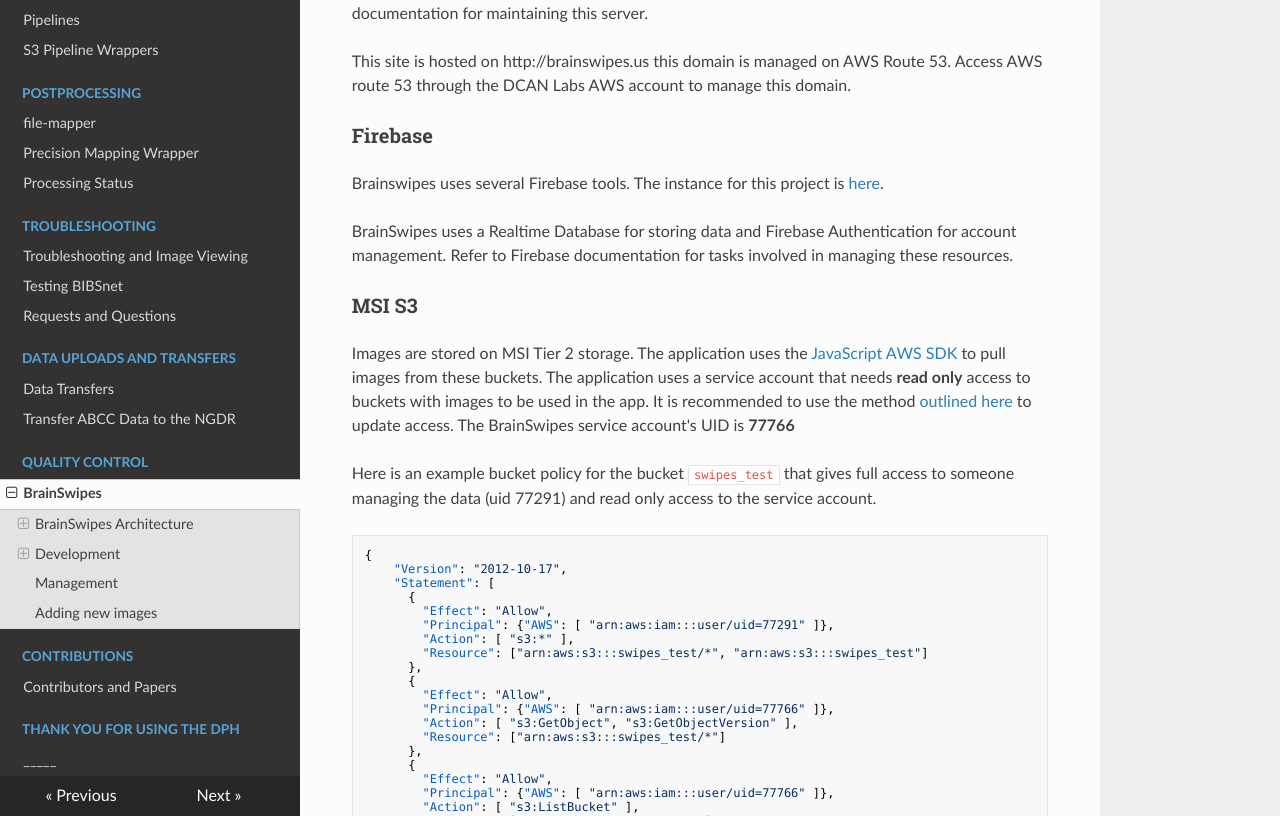
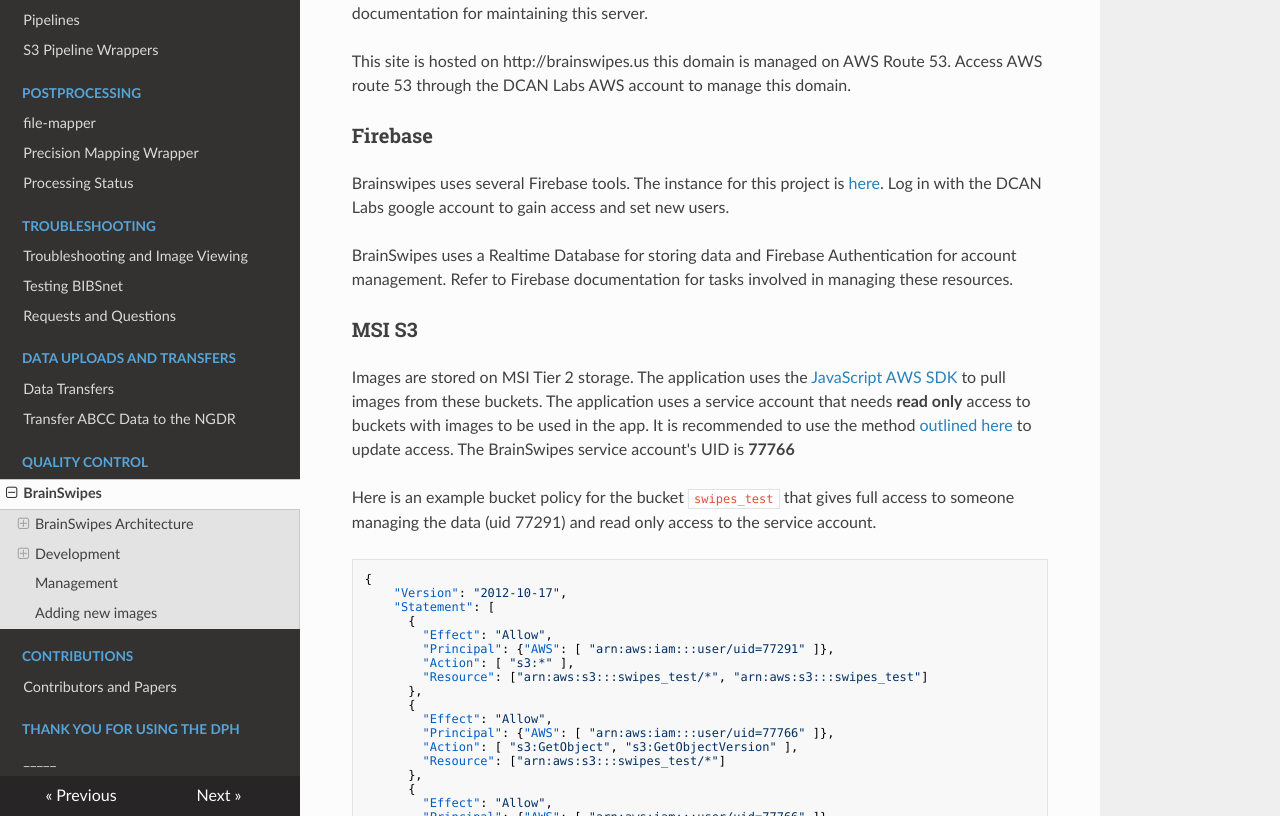
Before and after one commit to DCAN-Labs/cdni-brain, an MkDocs documentation site: the page built from docs/brainswipes.md, in a window 1280 px wide and 900 px high, scrolled down 840 px, cut to the strip 84-900 px from the top of the window. Built offline with MkDocs 1.6.1, drawn with Linux system fonts in a browser that asks for light colours; nearby versions of some CDN libraries.

Commit message:
dcan lab access to firebase

```diff
--- a/docs/brainswipes.md
+++ b/docs/brainswipes.md
@@ -20,7 +20,7 @@ This site is hosted on http://brainswipes.us this domain is managed on AWS Route
 Access AWS route 53 through the DCAN Labs AWS account to manage this domain.
 
 ### Firebase
-Brainswipes uses several Firebase tools. The instance for this project is [here](https://console.firebase.google.com/project/brainswipes/overview).
+Brainswipes uses several Firebase tools. The instance for this project is [here](https://console.firebase.google.com/project/brainswipes/overview). Log in with the DCAN Labs google account to gain access and set new users.
 
 BrainSwipes uses a Realtime Database for storing data and Firebase Authentication for account management. Refer to Firebase documentation for tasks involved in managing these resources.
 
```
